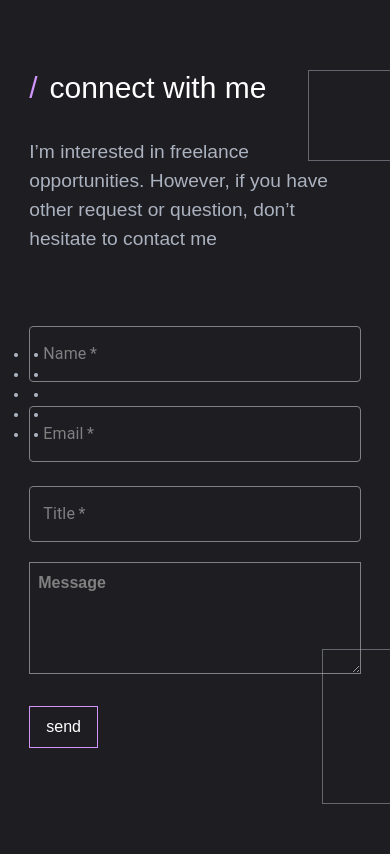
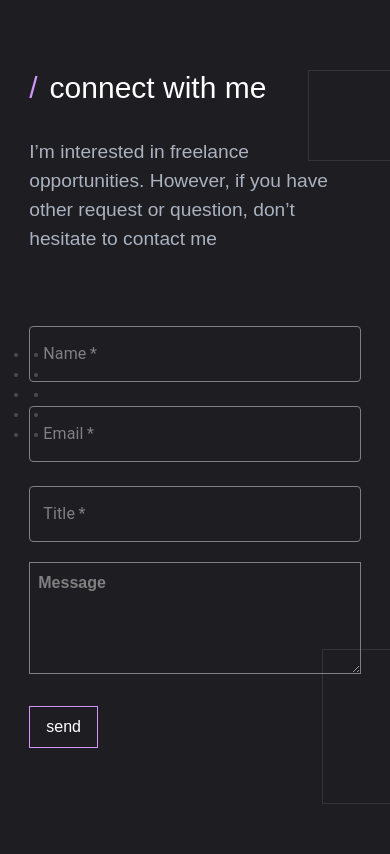
Before and after one commit to danielafriheart/danielafriheartt, a React (Create React App) app: page / in a window 390 px wide. Shown: the part 4078-4932 px from the top of the page. Built offline with nearby package versions, Linux system fonts and the light colour scheme.

Commit message:
Responsiveness

```diff
--- a/src/components/Connect.js
+++ b/src/components/Connect.js
@@ -38,9 +38,9 @@ export default function Connect() {
     return (
         <>
             <div className='lg:h-[85vh] h-full py-20 relative'>
-                <img src={rectangle26} alt="rectangle26" className='right-0 absolute' />
-                <img src={rectangle25} alt="rectangle26" className='bottom-20 right-0 absolute' />
-                <img src={dots1} alt="rectangle26" className='bottom-1/2 absolute z-10' />
+                <img src={rectangle26} alt="rectangle26" className='right-0 absolute opacity-30' />
+                <img src={rectangle25} alt="rectangle26" className='bottom-20 right-0 absolute opacity-30' />
+                <img src={dots1} alt="rectangle26" className='bottom-1/2 absolute z-10 opacity-30' />
 
                 <div className="grid md:grid-cols-2 h-full w-[85vw] sm:w-[95vw] lg:w-[80vw] mx-auto md:gap-5">
                     <div>
--- a/src/components/Interest.js
+++ b/src/components/Interest.js
@@ -12,7 +12,7 @@ export default function Interest() {
     return (
         <>
             <div className='lg:h-[85vh] h-full py-20 relative'>
-                <img src={bgDots} alt="" className='absolute md:bottom-20 bottom-52 md:left-20 opacity-30' />
+                <img src={bgDots} alt="" className='absolute md:bottom-0 bottom-52 md:left-20 opacity-30' />
                 <div className="grid md:grid-cols-[1fr,2fr] h-full w-[85vw] sm:w-[95vw] lg:w-[80vw] mx-auto">
                     <div>
                         <div className="flex flex-col gap-8">
```
